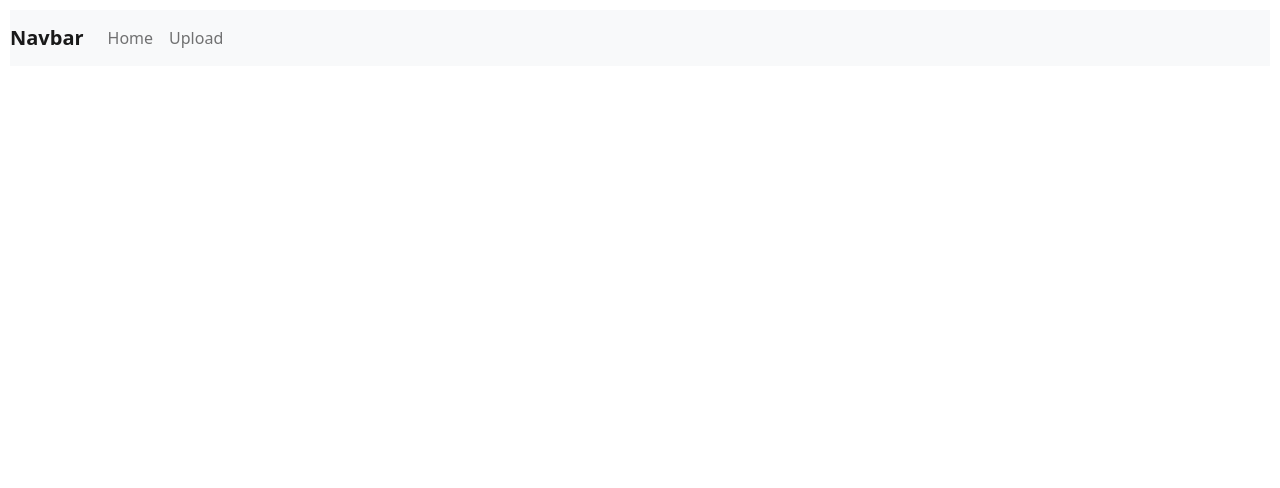
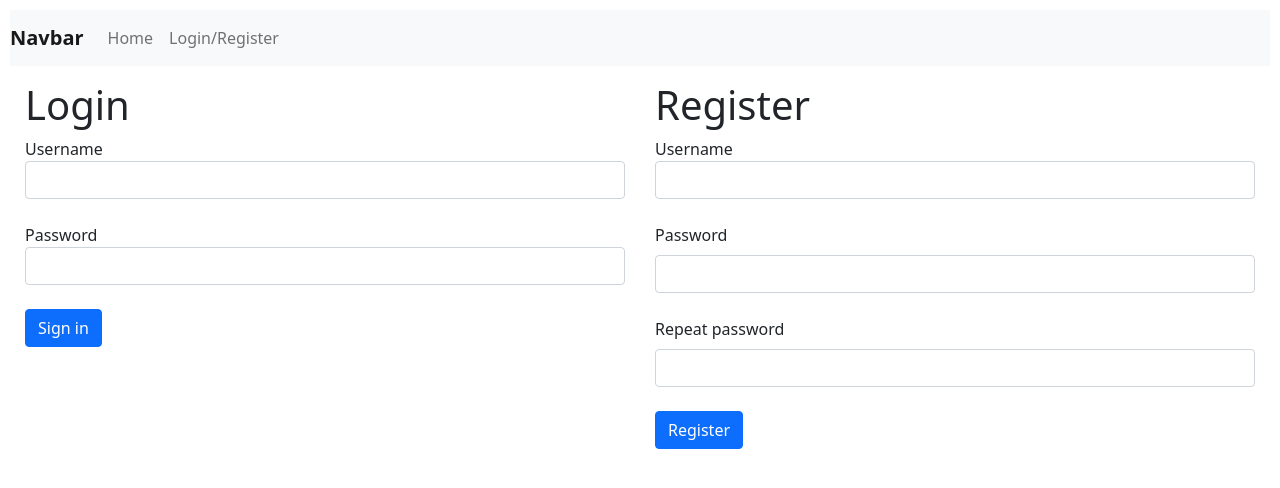
Before and after one commit to Zoard11/client, a React (Create React App) app: page /login in a window 1280 px wide. Before the commit this address had no page. Shown: the top 488 px of the page. Built offline with nearby package versions, Linux system fonts and the light colour scheme.

Commit message:
login+register

```diff
--- a/package.json
+++ b/package.json
@@ -12,6 +12,7 @@
     "moment": "^2.29.4",
     "react": "^18.2.0",
     "react-bootstrap": "^2.4.0",
+    "react-cookie": "^4.1.1",
     "react-dom": "^18.2.0",
     "react-router-dom": "^6.3.0",
     "react-scripts": "5.0.1",
--- a/src/App.js
+++ b/src/App.js
@@ -2,11 +2,13 @@ import React, { Component } from "react";
 import { Route } from "react-router-dom";
 import InformationPage from "./informationPage/InformationPage";
 import UploadPage from "./uploadPage";
+import LoginPage from "./LoginPage";
+import UsersPage from "./UsersPage";
 import NavBar from "./navbar";
 import { BrowserRouter, Routes } from "react-router-dom";
 
-class App extends Component {
-  render() {
+const App = () => {
+
   return (
     <div className="App ">
       <BrowserRouter>
@@ -15,11 +17,13 @@ class App extends Component {
         <Routes>
           <Route exact path="/" element={<InformationPage />} />
           <Route exact path="/upload" element={<UploadPage />} />
+          <Route exact path="/login" element={<LoginPage />} />
+          <Route exact path="/users" element={<UsersPage />} />
         </Routes>
       </BrowserRouter>
     </div>
   );
-  }
+
 }
 
 export default App;
--- /dev/null
+++ b/src/LoginPage.js
@@ -0,0 +1,167 @@
+import axios from "axios";
+import React, { useState } from "react";
+import { ipAddress } from "./constants";
+import UploadModal from "./UploadModal";
+import  { useCookies } from 'react-cookie';
+
+axios.defaults.baseURL = `http://${ipAddress}`;
+
+const LoginPage = () => {
+
+  const [cookies, setCookie] = useCookies(['token']);
+
+  const [inputTextUsername, setInputTextUsername] = useState("");
+  const [inputTextPassword, setInputTextPassword] = useState("");
+
+  const [inputTextName, setInputTextName] = useState("");
+  const [inputTextPasswordRegister, setInputTextPasswordRegister] = useState("");
+  const [inputTextPasswordRegisterRepeat, setInputTextPasswordRegisterRepeat] = useState("");
+
+  const inputHandlerUsername = (e) => {
+    setInputTextUsername(e);
+  };
+  const inputHandlerPassword = (e) => {
+    setInputTextPassword(e);
+  };
+
+
+  const inputHandlerName = (e) => {
+    setInputTextName(e);
+  };
+  const inputHandlerPasswordRegister = (e) => {
+    setInputTextPasswordRegister(e);
+  };
+  const inputHandlerPasswordRegisterRepeat = (e) => {
+    setInputTextPasswordRegisterRepeat(e);
+  };
+
+  const login = async () => {
+    await axios
+      .post("/api/auth/login", {
+        data: {
+          username : inputTextUsername,
+          password : inputTextPassword,
+        },
+      })
+      .then((resp) => {
+        if (resp.status === 200) {
+          const token  =  resp.data.token;
+          const permission  =  resp.data.permission;
+          const username  =  resp.data.username;
+          localStorage.setItem("token", token);
+          localStorage.setItem("permission", permission);
+          localStorage.setItem("username", username);
+          setCookie('token', token, { path: '/' });
+          window.location.href = '/';
+        } else{
+          console.log(resp);
+        }
+      })
+      .catch(function (error) {
+
+        console.log(error);
+
+      });
+  };
+
+  const register = async () => {
+    await axios
+      .post("/api/auth/register", {
+        data: {
+          username : inputTextName,
+          password : inputTextPasswordRegister,
+          password2 : inputTextPasswordRegisterRepeat,
+        },
+      })
+      .then((resp) => {
+        if (resp.status === 200) {
+          const token  =  resp.data.token;
+          const permission  =  resp.data.permission;
+          const username  =  resp.data.username;
+          localStorage.setItem("token", token);
+          localStorage.setItem("permission", permission);
+          localStorage.setItem("username", username);
+          setCookie('token', token, { path: '/' });
+          window.location.href = '/';
+        } else{
+          console.log(resp);
+        }
+      })
+      .catch(function (error) {
+
+        console.log(error);
+
+      });
+  };
+
+  return (
+      <React.Fragment>
+
+          <div id="wrapper">
+          <div className="item">
+          <h1>Login</h1>
+
+
+            <div className="form-outline mb-4">
+            <label >Username</label>
+              <input type="name"  className="form-control" value={inputTextUsername} onChange={(event) => {
+                    inputHandlerUsername(event.target.value);
+                  }} />
+
+            </div>
+
+
+            <div className="form-outline mb-4">
+
+              <label >Password</label>
+              <input type="password" className="form-control" value={inputTextPassword} onChange={(event) => {
+                    inputHandlerPassword(event.target.value);
+                  }}/>
+            </div>
+
+            <button type="button" className="btn btn-primary btn-block mb-4" onClick={login} >Sign in</button>
+
+
+        </div>
+
+        <div className="item">
+        <h1>Register</h1>
+
+
+        <div className="form-outline mb-4">
+            <label  >Username</label>
+              <input type="name"  className="form-control" value={inputTextName} onChange={(event) => {
+                    inputHandlerName(event.target.value);
+                  }}  />
+
+            </div>
+
+
+
+            <div className="form-outline mb-4">
+
+              <label className="form-label">Password</label>
+              <input type="password"  className="form-control" value={inputTextPasswordRegister} onChange={(event) => {
+                    inputHandlerPasswordRegister(event.target.value);
+                  }}  />
+            </div>
+
+            <div className="form-outline mb-4">
+
+              <label className="form-label" >Repeat password</label>
+              <input type="password"  className="form-control" value={inputTextPasswordRegisterRepeat} onChange={(event) => {
+                    inputHandlerPasswordRegisterRepeat(event.target.value);
+                  }} />
+            </div>
+
+            <button type="button" className="btn btn-primary btn-block mb-4" onClick={register}>Register</button>
+
+        </div>
+
+          </div>
+        </React.Fragment>
+  );
+
+};
+
+export default LoginPage;
--- /dev/null
+++ b/src/UsersPage.js
@@ -0,0 +1,19 @@
+import axios from "axios";
+import React, { useState } from "react";
+import { ipAddress } from "./constants";
+
+
+axios.defaults.baseURL = `http://${ipAddress}`;
+
+const UsersPage = () => {
+
+
+  return (
+    <div>
+      <h1>Change user roles</h1>
+
+    </div>
+  );
+};
+
+export default UsersPage;
--- a/src/index.css
+++ b/src/index.css
@@ -1,3 +1,13 @@
 .App {
   margin: 10px;
 }
+
+#wrapper {
+  display: flex;
+}
+
+.item {
+  width: 50%;
+  margin: 5px;
+  padding: 10px;
+}
--- a/src/informationPage/AddNewModal.js
+++ b/src/informationPage/AddNewModal.js
@@ -77,6 +77,7 @@ function AddNewModal(props) {
           inputTextRestriction: inputTextRestriction,
           inputTextFunction: inputTextFunction,
         },
+        withCredentials: true,
       })
       .then((resp) => {
         setAction("adding new item");
--- a/src/informationPage/DeleteModalConfirm.js
+++ b/src/informationPage/DeleteModalConfirm.js
@@ -24,7 +24,7 @@ function DeleteModalConfirm(props) {
 
   const deleteIngredient = async () => {
     await axios
-      .delete(`/api/delete/${props.deleteIngredientId}`)
+      .delete(`/api/delete/${props.deleteIngredientId}`, { withCredentials: true })
       .then((resp) => {
         setAction("delete");
         if (resp.status === 204) {
--- a/src/informationPage/EditModal.js
+++ b/src/informationPage/EditModal.js
@@ -93,6 +93,7 @@ function EditModal(props) {
           inputTextRestriction: inputTextRestriction,
           inputTextFunction: inputTextFunction,
         },
+        withCredentials: true,
       })
       .then((resp) => {
         setAction("edit");
--- a/src/informationPage/InformationTable.js
+++ b/src/informationPage/InformationTable.js
@@ -86,6 +86,7 @@ const InformationTable = () => {
             indexOfFirstResult: indexOfFirstResult,
             search: inputText,
           },
+          withCredentials: true,
         })
         .then((resp) => {
           if (resp.status === 200) {
--- a/src/navbar.js
+++ b/src/navbar.js
@@ -1,28 +1,64 @@
 import React, { Component } from "react";
 import { Link } from "react-router-dom";
+import  { useCookies } from 'react-cookie'
 
-class NavBar extends Component {
-  render() {
+const NavBar = () => {
+
+  const [cookies, setCookie, removeCookie] = useCookies(['token']);
+  const logout =  () => {
+    localStorage.clear();
+    removeCookie('token', { path: '/' })
+    window.location.href = '/';
+  };
+
     return (
-      <nav class="navbar navbar-expand-lg navbar-light bg-light">
-        <b class="navbar-brand" href="#">
+      <nav className="navbar navbar-expand-lg navbar-light bg-light">
+        <b className="navbar-brand" href="#">
           Navbar
         </b>
-        <ul class="navbar-nav">
-          <li class="nav-item">
-            <Link class="nav-link" to="/">
+        <ul className="navbar-nav">
+          <li className="nav-item">
+            <Link className="nav-link" to="/">
               Home
             </Link>
           </li>
-          <li class="nav-item">
-            <Link class="nav-link" to="/upload">
+          {localStorage.getItem('permission') ==='admin' &&
+          <li className="nav-item">
+            <Link className="nav-link" to="/upload">
               Upload
             </Link>
           </li>
+          }
+          {localStorage.getItem('permission') ==='admin' &&
+          <li className="nav-item">
+            <Link className="nav-link" to="/users">
+              Users
+            </Link>
+          </li>
+          }
+
+          {!localStorage.getItem('token') &&
+            <li className="nav-item">
+            <Link className="nav-link" to="/login">
+              Login/Register
+            </Link>
+          </li>
+          }
+
+
         </ul>
+        {localStorage.getItem('username') &&
+          <span className="float-right">
+            {localStorage.username}
+          </span>
+          }
+
+        {localStorage.getItem('token') &&
+          <button className="nav-item mr-3 nav-link p-3" onClick={logout}>Logout</button>
+          }
       </nav>
     );
-  }
+
 }
 
 export default NavBar;
--- a/src/uploadPage.js
+++ b/src/uploadPage.js
@@ -30,6 +30,7 @@ const UploadPage = () => {
           headers: {
             "Content-Type": "multipart/form-data",
           },
+          withCredentials: true,
         })
         .then((resp) => {
           if (resp.status === 204) {
```
Also changed, not shown: 1 other file (tests, documents, lock files or other folders). Lines whose indentation alone changed are shown as unchanged.
